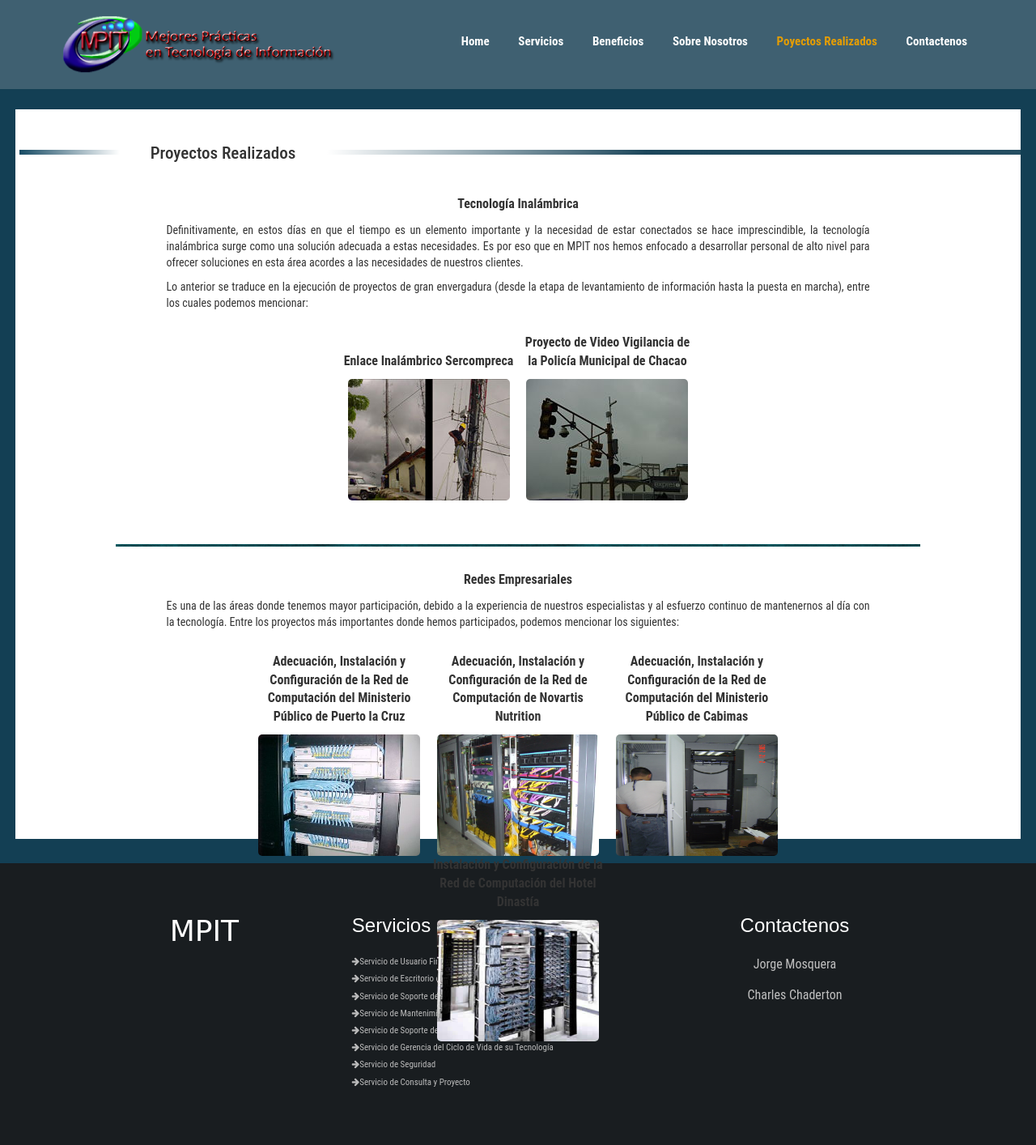
After one commit to migmosquera/mpitca, a PHP site: page /proyecto.php in a window 1280 px wide. The commit adds this page. Shown: the whole page at 81% size. Run offline with PHP 8.4, Linux system fonts and the light colour scheme.

Commit message:
subiendo creacion de js y css para beneficios, servicios y proyectos y redireccionamoento del navbar

```diff
--- a/beneficio.php
+++ b/beneficio.php
@@ -54,7 +54,7 @@
 								<li><a  href="servicios.php" class="scroll">Servicios</a></li>
                                                                 <li><a class="active" href="beneficio.php" class="scroll">Beneficios</a></li>
 								<li><a href="nosotros.php" class="scroll">Sobre Nosotros</a></li>
-								<li><a href="" class="scroll">Poyectos Realizados</a></li>
+                                                                <li><a href="proyecto.php" class="scroll">Poyectos Realizados</a></li>
 								<li><a href="contactenos.php" class="scroll">Contactenos</a></li>
 							</ul>
 							<div class="clearfix"> </div>
--- a/contactenos.php
+++ b/contactenos.php
@@ -54,7 +54,7 @@
 								<li><a  href="servicios.php" class="scroll">Servicios</a></li>
 								<li><a href="beneficio.php" class="scroll">Beneficios</a></li>
 								<li><a href="nosotros.php" class="scroll">Sobre Nosotros</a></li>
-								<li><a href="" class="scroll">Poyectos Realizados</a></li>
+                                                                <li><a href="proyecto.php" class="scroll">Poyectos Realizados</a></li>
 								<li><a class="active" href="contactenos.php" class="scroll">Contactenos</a></li>
 							</ul>
 							<div class="clearfix"> </div>
--- a/index.php
+++ b/index.php
@@ -68,7 +68,7 @@
 								<li><a href="servicios.php" class="scroll">Servicios</a></li>
 								<li><a href="beneficio.php" class="scroll">Beneficios</a></li>
 								<li><a href="nosotros.php" class="scroll">Sobre Nosotros</a></li>
-								<li><a href="" class="scroll">Poyectos Realizados</a></li>
+                                                                <li><a href="proyecto.php" class="scroll">Poyectos Realizados</a></li>
 								<li><a href="contactenos.php" class="scroll">Contactenos</a></li>
 							</ul>
 							<div class="clearfix"> </div>
--- a/nosotros.php
+++ b/nosotros.php
@@ -54,7 +54,7 @@
 								<li><a  href="servicios.php" class="scroll">Servicios</a></li>
                                                                 <li><a  href="beneficio.php" class="scroll">Beneficios</a></li>
                                                                 <li><a class="active" href="nosotros.php" class="scroll">Sobre Nosotros</a></li>
-								<li><a href="" class="scroll">Poyectos Realizados</a></li>
+                                                                <li><a href="proyecto.php" class="scroll">Poyectos Realizados</a></li>
 								<li><a href="contactenos.php" class="scroll">Contactenos</a></li>
 							</ul>
 							<div class="clearfix"> </div>
--- /dev/null
+++ b/proyecto.php
@@ -0,0 +1,182 @@
+<!DOCTYPE html>
+<?php
+
+?>
+<html lang="en">
+
+<head>
+<title>MPITCA</title>
+    <meta name="viewport" content="width=device-width, initial-scale=1">
+    <meta http-equiv="Content-Type" content="text/html; charset=utf-8" />
+    <meta name="keywords" content="" />
+    <script type="application/x-javascript"> addEventListener("load", function() { setTimeout(hideURLbar, 0); }, false); function hideURLbar(){ window.scrollTo(0,1); } </script>
+    <!-- bootstrap-css -->
+    <link href="static/css/bootstrap.css" rel="stylesheet" type="text/css" media="all" />
+    <!--// bootstrap-css -->
+    <!-- css -->
+    <link rel="stylesheet" href="static/css/style.css" type="text/css" media="all" />
+    <!--// css -->
+    <!-- font-awesome icons -->
+    <link href="static/css/font-awesome.css" rel="stylesheet">
+    <script src="static/js/jquery-1.11.1.min.js"></script>
+    <script src="static/js/bootstrap.js"></script>
+    <link rel="stylesheet" href="static/css/proyecto.css" type="text/css" media="all" />
+</head>
+<body style="background-color: #133F54">
+	<!-- banner -->
+	<div class="banner banner_interno">
+		<div class="header">
+			<div class="container container_header">
+				<div class="header-left">
+					<div class="w3layouts-logo">
+						<h1>
+                                                    <a class="logo_web" href="index.php"><img src="static/images/mpitca.png"  /></a>
+                                                        <a class="logo_mobil" href="index.php"><img src="static/images/mpitca_mobile.png"  /></a>
+						</h1>
+					</div>
+
+					<div class="clearfix"> </div>
+				</div>
+				<div class="top-nav">
+					<nav class="navbar navbar-default">
+							<div class="navbar-header">
+								<button type="button" class="navbar-toggle collapsed" data-toggle="collapse" data-target="#bs-example-navbar-collapse-1">
+									<span class="sr-only">Toggle navigation</span>
+									<span class="icon-bar"></span>
+									<span class="icon-bar"></span>
+									<span class="icon-bar"></span>
+								</button>
+							</div>
+						<!-- Collect the nav links, forms, and other content for toggling -->
+						<div class="collapse navbar-collapse" id="bs-example-navbar-collapse-1">
+							<ul class="nav navbar-nav">
+								<li><a  href="index.php">Home</a></li>
+								<li><a  href="servicios.php" class="scroll">Servicios</a></li>
+                                                                <li><a  href="beneficio.php" class="scroll">Beneficios</a></li>
+                                                                <li><a  href="nosotros.php" class="scroll">Sobre Nosotros</a></li>
+                                                                <li><a class="active" href="proyecto.php" class="scroll">Poyectos Realizados</a></li>
+								<li><a  href="contactenos.php" class="scroll">Contactenos</a></li>
+							</ul>
+							<div class="clearfix"> </div>
+						</div>
+					</nav>
+				</div>
+				<div class="clearfix"> </div>
+			</div>
+		</div>
+
+	</div>
+
+        <div class="container_contac_me" >
+		<div class="container_servicios">
+			<div style="display: block">
+				<div class="linea_degradada_izquierda"></div>
+                                <h3 class="title_serivicios" style="font-size: 21px">Proyectos Realizados</h3>
+				<div class="linea_degradada_derecha"></div>
+			</div>
+                    <div class="container_content_proyect">
+                        <p class="title_proyecto"><strong>Tecnología Inalámbrica</strong></p>
+                        <p class="text_proyect">Definitivamente, en estos días en que el tiempo es un elemento importante y la necesidad de estar conectados se hace imprescindible, la tecnología inalámbrica surge como una solución adecuada a estas necesidades. Es por eso que en MPIT nos hemos enfocado a desarrollar personal de alto nivel para ofrecer soluciones en esta área acordes a las necesidades de nuestros clientes.</p>
+                        <p class="text_proyect">Lo anterior se traduce en la ejecución de proyectos de gran envergadura (desde la etapa de levantamiento de información hasta la puesta en marcha), entre los cuales podemos mencionar:</p>
+                    </div>
+                    <div class="container_content_sub_proyect">
+                        <div id="sercompreca" class="sub_container_proyect">
+                            <p class="title_proyecto_sub"><strong>Enlace Inalámbrico Sercompreca</strong></p>
+                            <img style="display: inline-block; border-radius: 5px;width: 200px;height: 150px;" src="static/images/soperca.jpg" />
+                        </div>
+                        <div id="policiaMunicipal" class="sub_container_proyect">
+                            <p class="title_proyecto_sub"><strong>Proyecto de Video Vigilancia de la Policía Municipal de Chacao</strong></p>
+                            <img style="display: inline-block; border-radius: 5px;width: 200px;height: 150px;" src="static/images/chachao.jpg" />
+                        </div>
+
+                    </div>
+                    <div class="container_text_proyect">
+                        <p id="textSercompreca" class="labelHide">Se diseñó y ejecuto un proyecto para enlazar inalambricamente tres áreas de esta empresa con tecnología CISCO. Este proyecto contó con un enlace de unos 500 mts. y otro con una distancia aproximada de 7 Kms.</p>
+                        <p id="textPolociaMunicipal" class="labelHide">Definitivamente uno de los proyectos que nos deparó mayores satisfacciones, no solo en el hecho de cooperar con las autoridades de este municipio en la vigilancia y prevención, sino en haber desarrollado un proyecto con tecnología de punta, usando para esto tecnología CISCO en las conexiones inalámbricas y AXIS en las cámaras con tecnología IP, además de un sistema de voceo con lo cual las autoridades están en la capacidad de suministrar información a los transeúntes sin tener que desplazarse hasta el sitio. <br><br>
+                        Así mismo, hemos desarrollado otra series de proyectos en el área de la tecnología inalámbrica, entre los cuales podemos citar: instalación y configuración de red inalámbrica con equipos CISCO para la empresa Metro de Caracas, instalación y configuración de Access Points PROXIM en las instalaciones del Ministerio de Industrias Básicas y Minería (MIBAM), enlace inalámbrico Anubis, instalación y configuración de Access Points CISCO en salas de Video Conferencias de PDVSA Falcón., instalación y configuración de Access Points CISCO en sala de conferencias de Novartis Nutrition. </p>
+                    </div>
+                    <div  style="background-image: url('static/images/fondo.png'); height: 3px; width: 80%; margin: 0 auto;"></div>
+                    <div class="container_content_proyect">
+                        <p class="title_proyecto"><strong>Redes Empresariales</strong></p>
+                        <p class="text_proyect">Es una de las áreas donde tenemos mayor participación, debido a la experiencia de nuestros especialistas y al esfuerzo continuo de mantenernos al día con la tecnología. Entre los proyectos más importantes donde hemos participados, podemos mencionar los siguientes:</p>
+                    </div>
+                    <div class="container_content_sub_proyect">
+                        <div id="puertoCruz" class="sub_container_proyect">
+                            <p class="title_proyecto_sub"><strong>Adecuación, Instalación y Configuración de la Red de Computación del Ministerio Público de Puerto la Cruz</strong></p>
+                            <img style="display: inline-block; border-radius: 5px;width: 200px;height: 150px;" src="static/images/puertoCruz.jpg" />
+                        </div>
+                        <div id="nutrition" class="sub_container_proyect">
+                            <p class="title_proyecto_sub"><strong>Adecuación, Instalación y Configuración de la Red de Computación de Novartis Nutrition</strong></p>
+                            <img style="display: inline-block; border-radius: 5px;width: 200px;height: 150px;" src="static/images/nutrition.jpg" />
+                        </div>
+                        <div id="cabimas" class="sub_container_proyect">
+                            <p class="title_proyecto_sub"><strong>Adecuación, Instalación y Configuración de la Red de Computación del Ministerio Público de Cabimas</strong></p>
+                            <img style="display: inline-block; border-radius: 5px;width: 200px;height: 150px;" src="static/images/cabimas.JPG" />
+                        </div>
+                        <div id="hotelDinastia" class="sub_container_proyect">
+                            <p class="title_proyecto_sub"><strong>Instalación y Configuración de la Red de Computación del Hotel Dinastía</strong></p>
+                            <img style="display: inline-block; border-radius: 5px;width: 200px;height: 150px;" src="static/images/hotelDinastia.jpg" />
+                        </div>
+                    </div>
+                    <div class="container_text_proyect">
+                        <p id="textPuertoCruz" class="labelHide">Este proyecto constó con la instalación de Fibra Óptica usada como 'backbone' y cableado UTP cat. 6 hasta las estaciones de trabajo, además de la adecuación/configuración de cuartos de cableado intermedios y del cuarto de cableado principal donde fueron instalados y configurados tres servidores Proliant HP 380, un Servidor Proxy BLUECOAT y un servidor Firewall WATCHGUARD adicional de toda la infraestructura de 'switching' y 'routing' representados por equipos CISCO<br><br>También se configuró, en este proyecto, toda la red lógica de esta localidad, incluyendo todas las cuentas y permisología de los usuarios así como el correo electrónico (LOTUS NOTES), compartimiento de archivos y recursos, etc., para esto se utilizó WINDOWS 2003 SERVER.</p>
+                        <p id="textNutrition" class="labelHide">Este proyecto constó con la actualización de toda la plataforma de infraestructura tanto de la planta en Valencia como de las oficinas comerciales en Baruta, abarcando la instalación de Fibra Óptica como backbone y cableado UTP cat. 6 para las estaciones de trabajo y como equipamiento activo se instalaron y configuraron equipos CISCO.</p>
+                        <p id="textCabimas" class="labelHide">Al igual que el proyecto del MP de Pto la Cruz, este constó de la instalación y configuración del cableado estructurado de todo el edificio, incluyendo la instalación y configuración de servidores Proliant HGP 380, Firewall WATCHGUARD, Proxy BLUECOAT y equipamiento activo CISCO. Adecuación, Instalación y Configuración de la Red de Computación de Novartis Pharma: actualización del cableado estructurado de voz y datos del edificio de la sede.</p>
+                        <p id="textHotelDinastia" class="labelHide">instalación del cableado estructurado del hotel, voz, datos, sonido y video vigilancia. Adecuación del Centro de Computo de Anubis: actualización y mejoramiento del Centro de Computo de la empresa por medio de la instalación de un rack con todos los elementos que componen un cableado estructurado. Instalación y Configuración de la Red de Computación de Espequiarsa: instalación del cableado estructurado de la empresa, tanto para la parte de datos, como para la de voz y video. Instalación de la Red de Voz e intercomunicación del Conjunto Residencial Villa Florencia: instalación del cableado estructurado de voz e intercomunicación en las instalaciones del conjunto residencial, Instalación de la Red de Computación de Espiñeira, Sheldon y Asociados: instalación de la red de cableado estructurado de la sede</p>
+                    </div>
+
+		</div>
+	</div>
+
+
+	<!-- footer -->
+	<div class="footer" style="margin-top: 25px;" >
+		<div class="footer-top">
+			<div class="container">
+				<div class="footer-grids" style="text-align: center; display: block;margin: 0 auto;">
+					<div class=" footer-grid" style="display: inline-block; width: 32%;float: left;">
+						<div class="footer-logo">
+							<h3><a href="index.php">MPIT</a></h3>
+						</div>
+					</div>
+					<div class=" footer-list" style="display: inline-block; width: 32%;float: left; text-align: left" >
+						<h3>Servicios</h3>
+						<ul>
+							<li style="font-size: 11px;"><i class="fa fa-arrow-right" aria-hidden="true"></i><a>Servicio de Usuario Final</a></li>
+							<li style="font-size: 11px;"><i class="fa fa-arrow-right" aria-hidden="true"></i><a>Servicio de Escritorio de Ayuda</a></li>
+							<li style="font-size: 11px;"><i class="fa fa-arrow-right" aria-hidden="true"></i><a>Servicio de Soporte de Sitio</a></li>
+							<li style="font-size: 11px;"><i class="fa fa-arrow-right" aria-hidden="true"></i><a>Servicio de Mantenimiento de Hardware</a></li>
+							<li style="font-size: 11px;"><i class="fa fa-arrow-right" aria-hidden="true"></i><a>Servicio de Soporte de Infraestructura</a></li>
+							<li style="font-size: 11px;"><i class="fa fa-arrow-right" aria-hidden="true"></i><a>Servicio de Gerencia del Ciclo de Vida de su Tecnología</a></li>
+							<li style="font-size: 11px;"><i class="fa fa-arrow-right" aria-hidden="true"></i><a>Servicio de Seguridad</a></li>
+							<li style="font-size: 11px;"><i class="fa fa-arrow-right" aria-hidden="true"></i><a>Servicio de Consulta y Proyecto</a></li>
+						</ul>
+					</div>
+					<div class="agile-footer-grid" style="display: inline-block; width: 32%;float: left;">
+						<h3>Contactenos</h3>
+                                                <div id="contJormos" style="color: #A7A5A5; cursor: pointer; margin-top: 15px;" ><a href="contactenos.php" class="footer_contact_me" >Jorge Mosquera</a></div>
+						<div id="contCharles" style="color: #A7A5A5; cursor: pointer; margin-top: 15px;"><a href="contactenos.php" class="footer_contact_me" >Charles Chaderton</a></div>
+					</div>
+				</div>
+			</div>
+		</div>
+	</div>
+<script src="static/js/responsiveslides.min.js"></script>
+
+
+<script type="text/javascript" src="static/js/move-top.js"></script>
+<script type="text/javascript" src="static/js/easing.js"></script>
+<script type="text/javascript" src="static/js/aos.js"></script>
+<script type="text/javascript" src="static/js/proyecto.js"></script>
+</script>
+	<!-- here stars scrolling icon -->
+	<script type="text/javascript">
+		$(document).ready(function() {
+
+			$().UItoTop({ easingType: 'easeOutQuart' });
+
+			});
+	</script>
+<!-- //here ends scrolling icon -->
+</body>
+</html>
--- a/servicios.php
+++ b/servicios.php
@@ -52,7 +52,7 @@
 								<li><a class="active" href="servicios.php" class="scroll">Servicios</a></li>
 								<li><a href="beneficio.php" class="scroll">Beneficios</a></li>
 								<li><a href="nosotros.php" class="scroll">Sobre Nosotros</a></li>
-								<li><a href="" class="scroll">Poyectos Realizados</a></li>
+                                                                <li><a href="proyecto.php" class="scroll">Poyectos Realizados</a></li>
 								<li><a href="contactenos.php" class="scroll">Contactenos</a></li>
 							</ul>
 							<div class="clearfix"> </div>
@@ -209,6 +209,7 @@
 <script type="text/javascript" src="static/js/move-top.js"></script>
 <script type="text/javascript" src="static/js/easing.js"></script>
 <script type="text/javascript" src="static/js/aos.js"></script>
+<script type="text/javascript" src="static/js/servicios.js"></script>
 </script>
 	<!-- here stars scrolling icon -->
 	<script type="text/javascript">
--- /dev/null
+++ b/static/css/proyecto.css
@@ -0,0 +1,43 @@
+.container_content_proyect{
+    text-align: center;
+    width: 70%;
+    margin: 0 auto;
+    margin-top: 30px;
+    margin-bottom: 18px;
+}
+.title_proyecto{
+    display: inline-block;
+    width: 100%;
+    vertical-align: middle;
+    text-align: center;
+}
+.text_proyect{
+    width: 100%;
+    display: inline-block;
+    text-align: justify;
+    font-size: 14px;
+}
+.text_proyect_sub{
+    text-align: justify;
+    width: 100%;
+    margin: 0 auto;
+}
+.container_content_sub_proyect{
+    text-align: center;
+    width: 70%;
+    margin: 0 auto;
+    height: 230px;
+    display: block;
+}
+.sub_container_proyect{
+    width: 25%;
+    margin: 0 auto;
+    display: inline-block;
+    cursor: pointer;
+}
+.container_text_proyect{
+    text-align: center;
+    width: 70%;
+    margin: 0 auto;
+    margin-top: 30px;
+}
--- a/static/css/servicios.css
+++ b/static/css/servicios.css
@@ -1,8 +1,8 @@
 
 .container_content_services{
-	text-align: center;
+    text-align: center;
 	width: 70%;
-	margin: 0 auto;
+    margin: 0 auto;
 	margin-bottom: 3%;
 }
 
--- a/static/css/style.css
+++ b/static/css/style.css
@@ -36,7 +36,8 @@ html, body{
 .container_servicios{
 	width: 97%;
 	background-color: #ffffff;
-	margin: 0 auto
+	margin: 0 auto;
+        text-align: center
 }
 .banner_interno{
 	padding-bottom: 25px !important;
--- /dev/null
+++ b/static/js/proyecto.js
@@ -0,0 +1,70 @@
+$(document).on("ready", init);
+
+var view;
+var controller;
+var model;
+
+function init() {
+    console.log("((Init))");
+
+    model = new Model();
+    controller = new Controller();
+    view = new View();
+}
+
+function View() {
+    console.log("((View))");
+    $("#sercompreca").on('click',function(){
+        $("#textSercompreca").removeClass('labelHide');
+        $("#textSercompreca").addClass('text_proyect_sub');
+        $("#textPolociaMunicipal").addClass('labelHide');
+    })
+    $("#policiaMunicipal").on('click',function(){
+        $("#textPolociaMunicipal").removeClass('labelHide');
+        $("#textSercompreca").addClass('labelHide');
+        $("#textPolociaMunicipal").addClass('text_proyect_sub');
+    })
+    $("#puertoCruz").on('click',function(){
+        $("#textPuertoCruz").removeClass('labelHide');
+        $("#textNutrition").addClass('labelHide');
+        $("#textCabimas").addClass('labelHide');
+        $("#textHotelDinastia").addClass('labelHide');
+        $("#textPuertoCruz").addClass('text_proyect_sub');
+    })
+    $("#nutrition").on('click',function(){
+        $("#textNutrition").removeClass('labelHide');
+        $("#textPuertoCruz").addClass('labelHide');
+        $("#textCabimas").addClass('labelHide');
+        $("#textHotelDinastia").addClass('labelHide');
+        $("#textNutrition").addClass('text_proyect_sub');
+    })
+    $("#cabimas").on('click',function(){
+        $("#textCabimas").removeClass('labelHide');
+        $("#textPuertoCruz").addClass('labelHide');
+        $("#textNutrition").addClass('labelHide');
+        $("#textHotelDinastia").addClass('labelHide');
+        $("#textCabimas").addClass('text_proyect_sub');
+    })
+    $("#hotelDinastia").on('click',function(){
+        $("#textHotelDinastia").removeClass('labelHide');
+        $("#textPuertoCruz").addClass('labelHide');
+        $("#textNutrition").addClass('labelHide');
+        $("#textCabimas").addClass('labelHide');
+        $("#textHotelDinastia").addClass('text_proyect_sub');
+    })
+
+
+}
+
+function Controller() {
+    console.log("((Controller))");
+
+
+
+}
+
+function Model() {
+    console.log("((Model))");
+
+    //..
+}
```
Also changed, not shown: static/js/servicios.js (added, +32 -0 lines), static/images/cabimas.JPG (added), static/images/chachao.jpg (added), static/images/hotelDinastia.jpg (added), static/images/nutrition.jpg (added), static/images/puertoCruz.jpg (added), static/images/soperca.jpg (added).
